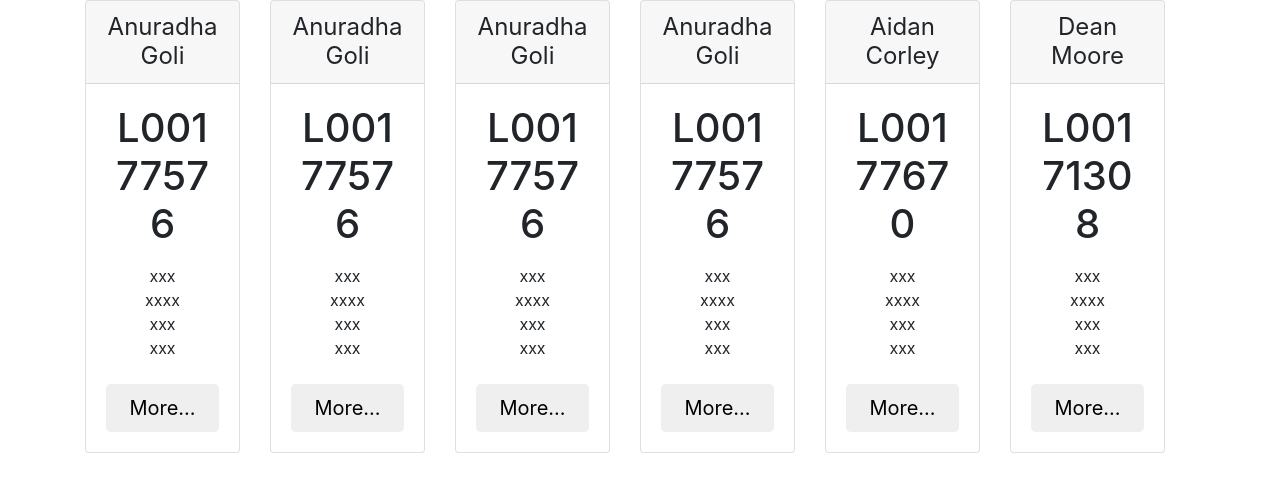
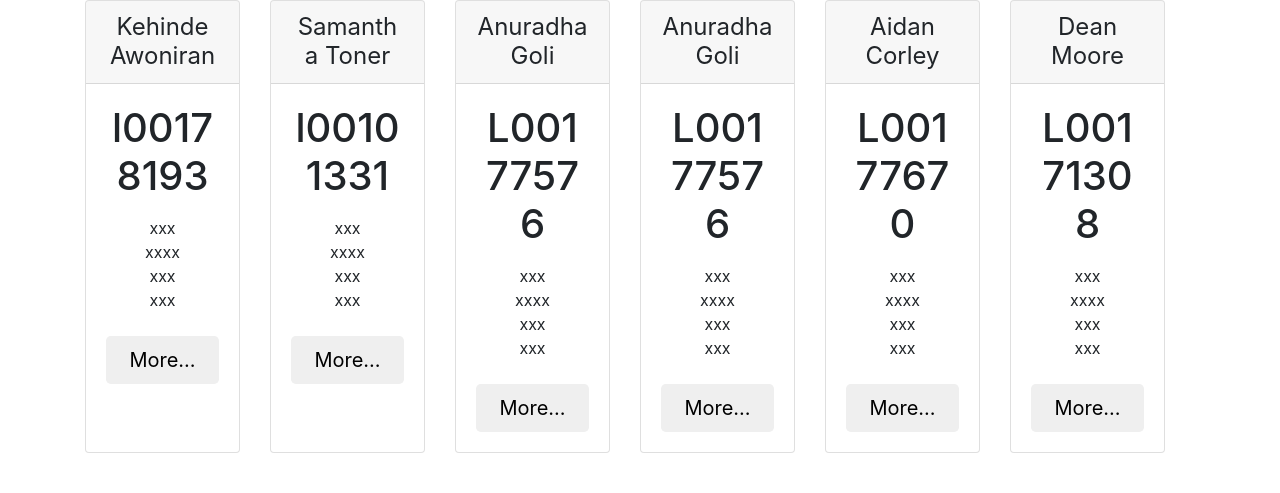
Before and after one commit to DevOps-PM-PGDip-2022-2023/Nausica-s-Global-Green-Initiative, a Flask app: page /team in a window 1280 px wide. Shown: the part 104-597 px from the top of the page. Run offline with Flask 2, Linux system fonts and the light colour scheme; the visitor is signed in with stand-in values (Sample User, id 1).

Commit message:
Update Teamdetails.html

```diff
--- a/templates/Teamdetails.html
+++ b/templates/Teamdetails.html
@@ -58,10 +58,10 @@
 
             <div class="card mb-4 box-shadow">
                 <div class="card-header">
-                  <h4 class="my-0 font-weight-normal">Anuradha Goli</h4>
+                  <h4 class="my-0 font-weight-normal">Kehinde Awoniran</h4>
                 </div>
                 <div class="card-body">
-                  <h1 class="card-title pricing-card-title">L00177576</h1>
+                  <h1 class="card-title pricing-card-title">l00178193</h1>
                   <ul class="list-unstyled mt-3 mb-4">
                     <li>xxx</li>
                     <li>xxxx</li>
@@ -73,10 +73,10 @@
               </div>
               <div class="card mb-4 box-shadow">
                 <div class="card-header">
-                  <h4 class="my-0 font-weight-normal">Anuradha Goli</h4>
+                  <h4 class="my-0 font-weight-normal">Samantha Toner</h4>
                 </div>
                 <div class="card-body">
-                  <h1 class="card-title pricing-card-title">L00177576</h1>
+                  <h1 class="card-title pricing-card-title">l00101331</h1>
                   <ul class="list-unstyled mt-3 mb-4">
                     <li>xxx</li>
                     <li>xxxx</li>
```
